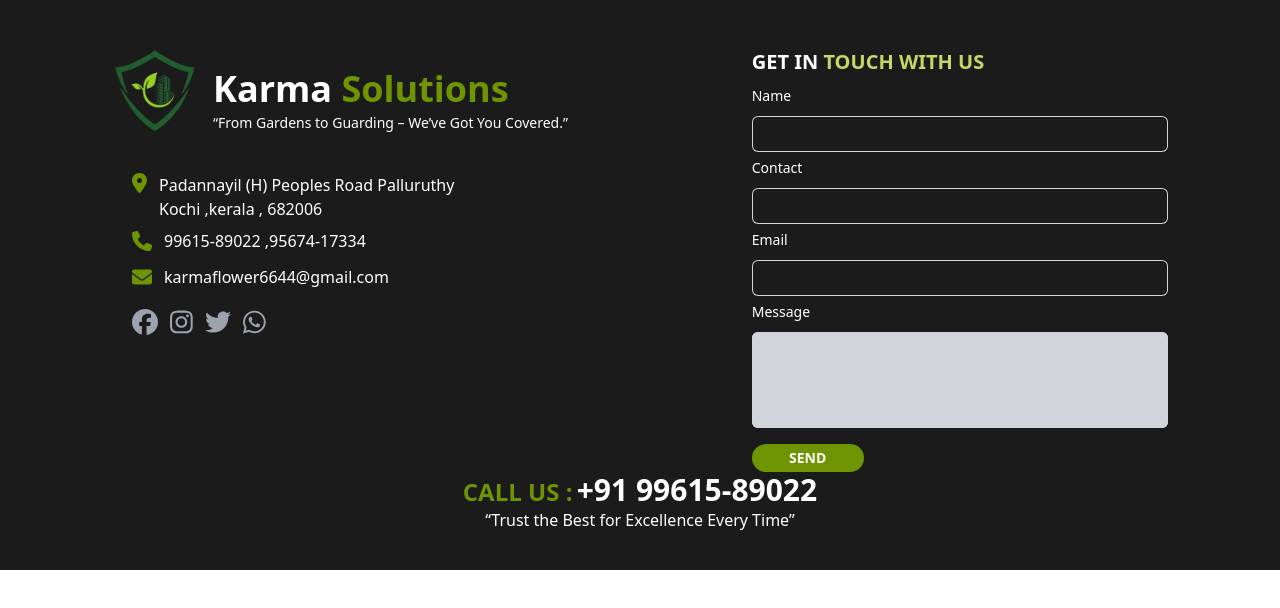
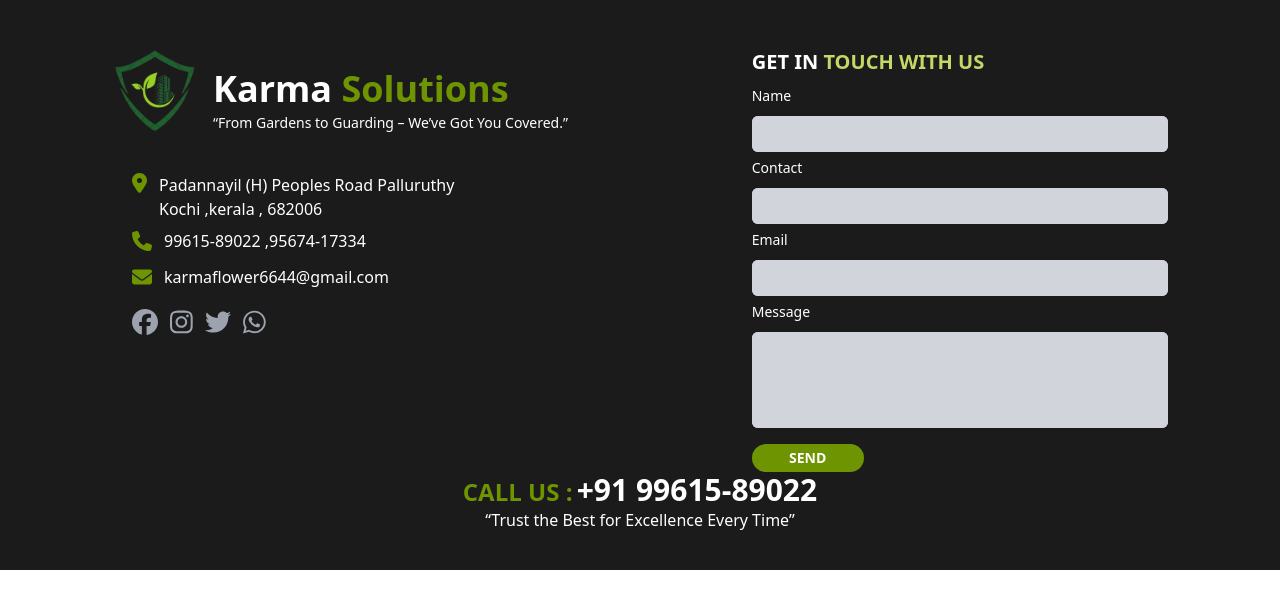
Before and after one commit to letscode14/karma_solutions_static, a Next.js app: page / in a window 1280 px wide. Shown: the top 608 px of the page. Built offline with nearby package versions, Linux system fonts and the light colour scheme.

Commit message:
some changes on footer

```diff
--- a/src/app/components/footer/Footer.tsx
+++ b/src/app/components/footer/Footer.tsx
@@ -77,13 +77,13 @@ export default function Footer() {
                 Name
               </label>
               <div className="mt-2">
-                <div className="flex rounded-md shadow-sm ring-1 ring-inset ring-gray-300 focus-within:ring-2 focus-within:ring-inset focus-within:ring-indigo-600 sm:max-w-md">
+                <div className="flex rounded-md bg-gray-300 shadow-sm ring-1 ring-inset ring-gray-300 focus-within:ring-2 focus-within:ring-inset focus-within:ring-indigo-600 sm:max-w-md">
                   <input
                     id="username"
                     name="username"
                     type="text"
                     autoComplete="username"
-                    className="block rounded-md bg-gray-300 flex-1 border-0 bg-transparent py-1.5 pl-1 text-gray-900 placeholder:text-gray-400 focus:ring-0 sm:text-sm sm:leading-6"
+                    className="block rounded-md  flex-1 border-0 bg-transparent py-1.5 pl-1 text-gray-900 placeholder:text-gray-400 focus:ring-0 sm:text-sm sm:leading-6"
                   />
                 </div>
               </div>
@@ -96,7 +96,7 @@ export default function Footer() {
                 Contact
               </label>
               <div className="mt-2">
-                <div className="flex rounded-md shadow-sm ring-1 ring-inset ring-gray-300 focus-within:ring-2 focus-within:ring-inset focus-within:ring-indigo-600 sm:max-w-md">
+                <div className="flex bg-gray-300 rounded-md shadow-sm ring-1 ring-inset ring-gray-300 focus-within:ring-2 focus-within:ring-inset focus-within:ring-indigo-600 sm:max-w-md">
                   <input
                     id="username"
                     name="username"
@@ -115,7 +115,7 @@ export default function Footer() {
                 Email
               </label>
               <div className="mt-2">
-                <div className="flex rounded-md shadow-sm ring-1 ring-inset ring-gray-300 focus-within:ring-2 focus-within:ring-inset focus-within:ring-indigo-600 sm:max-w-md">
+                <div className="flex bg-gray-300 rounded-md shadow-sm ring-1 ring-inset ring-gray-300 focus-within:ring-2 focus-within:ring-inset focus-within:ring-indigo-600 sm:max-w-md">
                   <input
                     id="username"
                     name="username"
```
